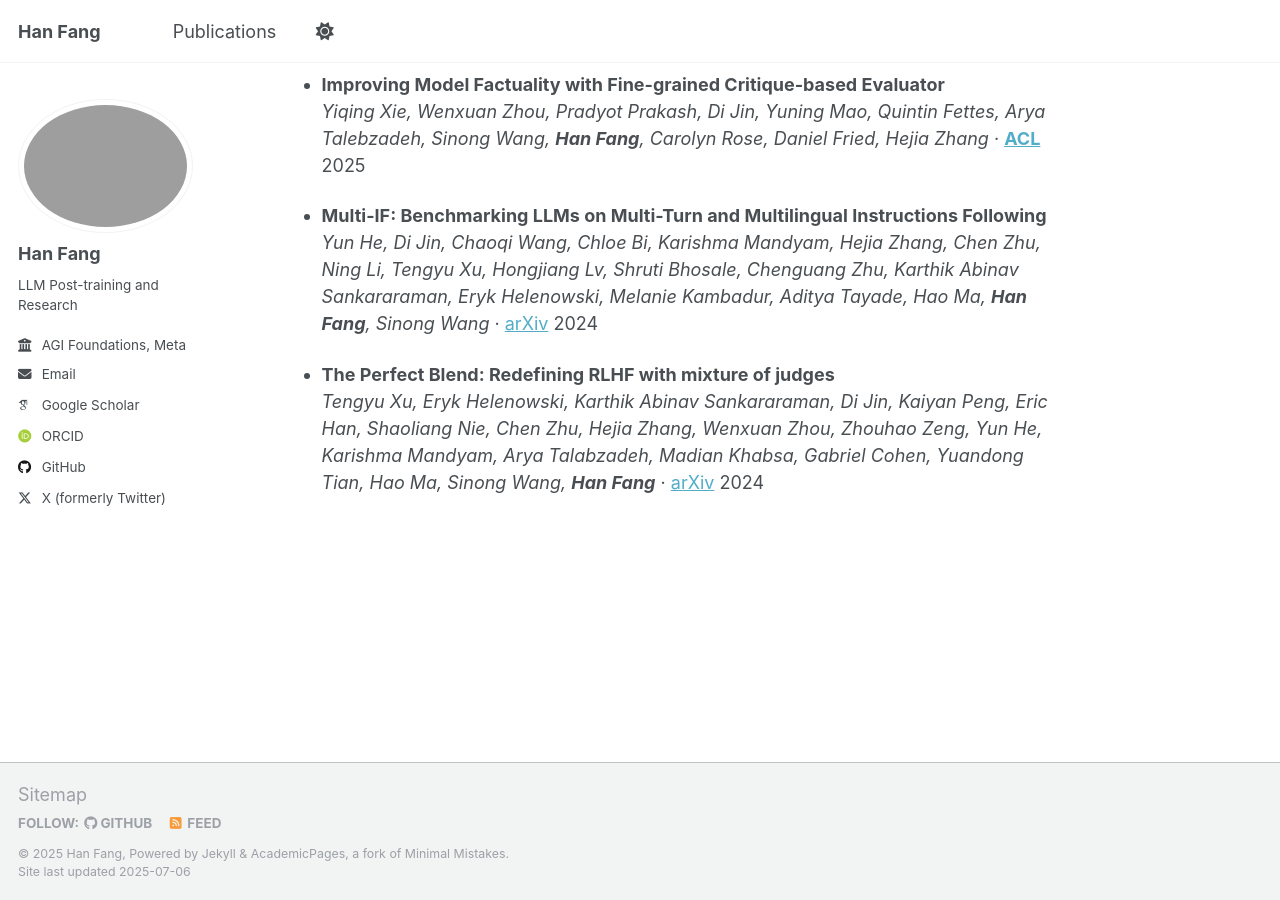
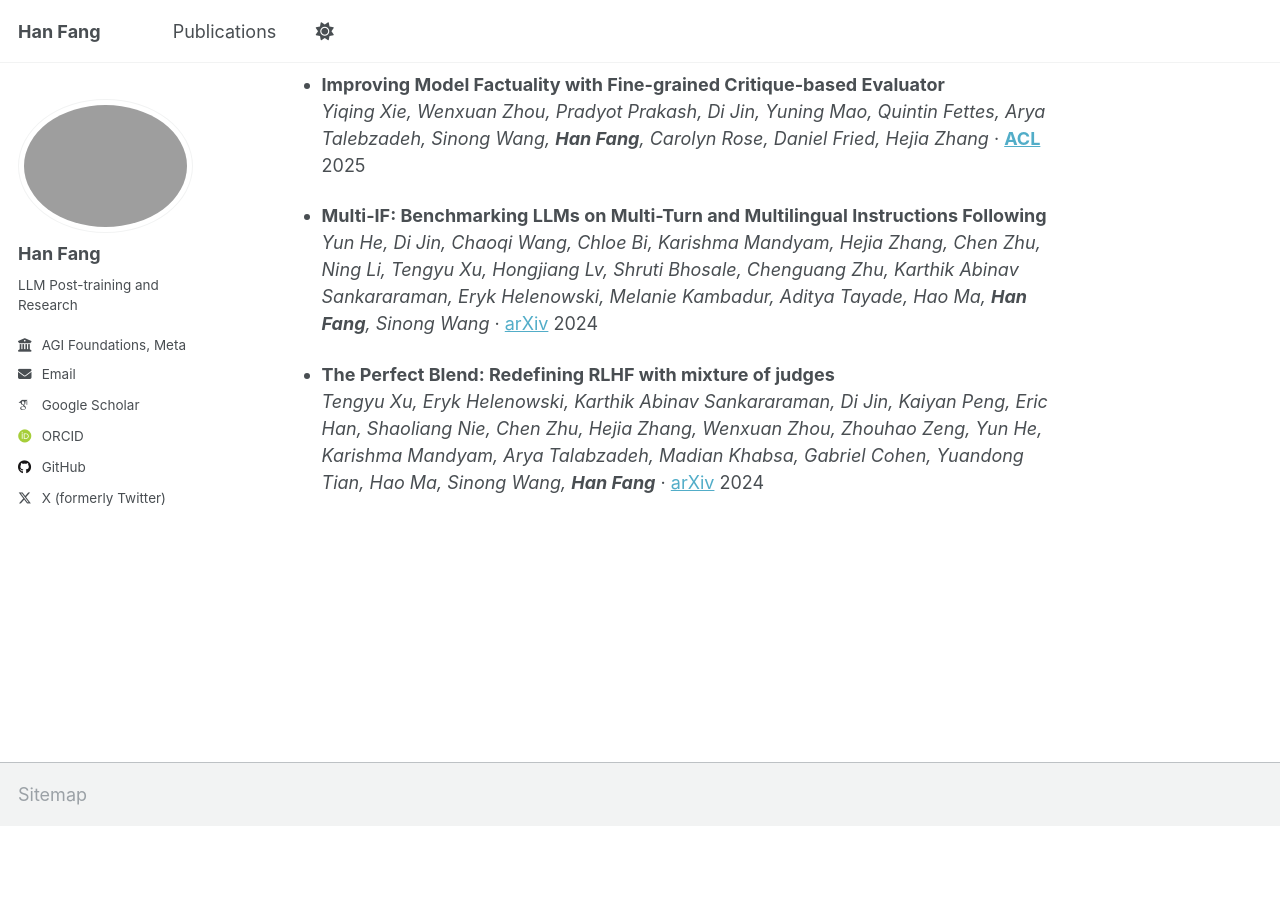
Before and after one commit to hanfang/hanfang.github.io, a Jekyll site: the page built from _pages/about.md, in a window 1280 px wide and 900 px high, scrolled down 1720 px. Built offline with Jekyll 4.4.1, drawn with Linux system fonts in a browser that asks for light colours; some web fonts are replaced; a script that is not in the unit is left out; after the commit the page ends 2546 px from its top, so only the background shows below that.

Commit message:
Update footer.html

```diff
--- a/_includes/footer.html
+++ b/_includes/footer.html
@@ -1,25 +1 @@
-{% include base_path %}
-
-{% if site.author.github or site.author.bitbucket or site.atom_feed.hide != true %}
-<div class="page__footer-follow">
-  <ul class="social-icons">
-    {% if site.data.ui-text[site.locale].follow_label %}
-      <li><strong>{{ site.data.ui-text[site.locale].follow_label }}</strong></li>
-    {% endif %}
-    {% if site.author.github %}
-      <li><a href="http://github.com/{{ site.author.github }}"><i class="fab fa-github" aria-hidden="true"></i> GitHub</a></li>
-    {% endif %}
-    {% if site.author.bitbucket %}
-      <li><a href="http://bitbucket.org/{{ site.author.bitbucket }}"><i class="fab fa-bitbucket" aria-hidden="true"></i> Bitbucket</a></li>
-    {% endif %}
-    {% if site.atom_feed.hide != true %}
-    <li><a href="{% if site.atom_feed.path %}{{ site.atom_feed.path }}{% else %}{{ base_path }}/feed.xml{% endif %}"><i class="fa fa-fw fa-rss-square" aria-hidden="true"></i> {{ site.data.ui-text[site.locale].feed_label | default: "Feed" }}</a></li>
-    {% endif %}
-  </ul>
-</div>
-{% endif %}
-
-<div class="page__footer-copyright">
-  &copy; {{ site.time | date: '%Y' }} {{ site.name | default: site.title }}, {{ site.data.ui-text[site.locale].powered_by | default: "Powered by" }} <a href="http://jekyllrb.com" rel="nofollow">Jekyll</a> &amp; <a href="https://github.com/academicpages/academicpages.github.io">AcademicPages</a>, a fork of <a href="https://mademistakes.com/work/minimal-mistakes-jekyll-theme/" rel="nofollow">Minimal Mistakes</a>.<br />
-  Site last updated {{ "now" | date: '%Y-%m-%d' %}}
-</div>
+<!-- intentionally blank: removing Minimal-Mistakes footer -->
```
